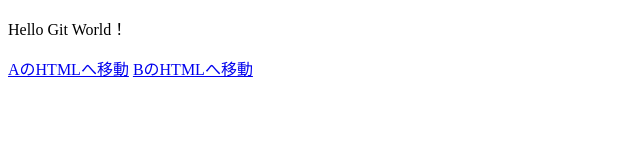
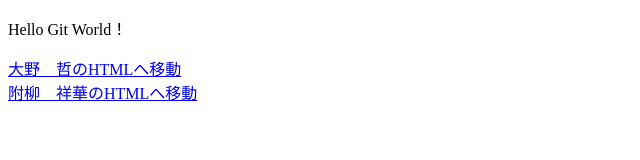
Before and after one commit to nayutarou/kaihatu, a plain HTML site: page index.html in a window 1280 px wide. Shown: the whole page, without its empty margins (0-640 px from the left). Drawn offline with Linux system fonts and the light colour scheme.

Commit message:
index.htmlの修正
index.hetmlで氏名の記載をしていなかったため
修正を行った

```diff
--- a/index.html
+++ b/index.html
@@ -7,7 +7,7 @@
 </head>
 <body>
 	<p>Hello Git World！</P>
-	<a href="profile_A.html">AのHTMLへ移動</a>
-	<a href="profile_B.html">BのHTMLへ移動</a>
+	<a href="profile_A.html">大野　哲のHTMLへ移動</a><br>
+	<a href="profile_B.html">附柳　祥華のHTMLへ移動</a>
 </body>
 </html>
```
